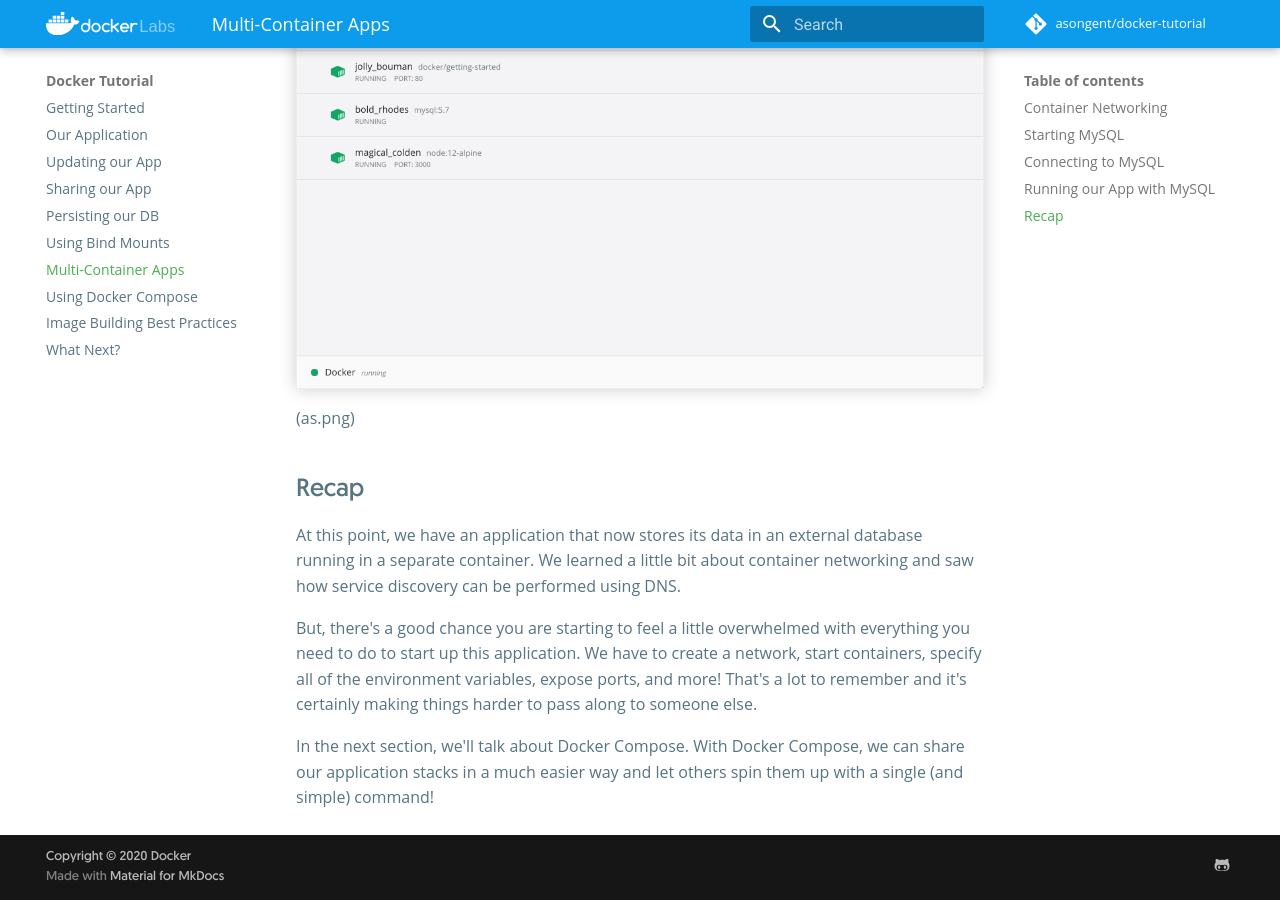
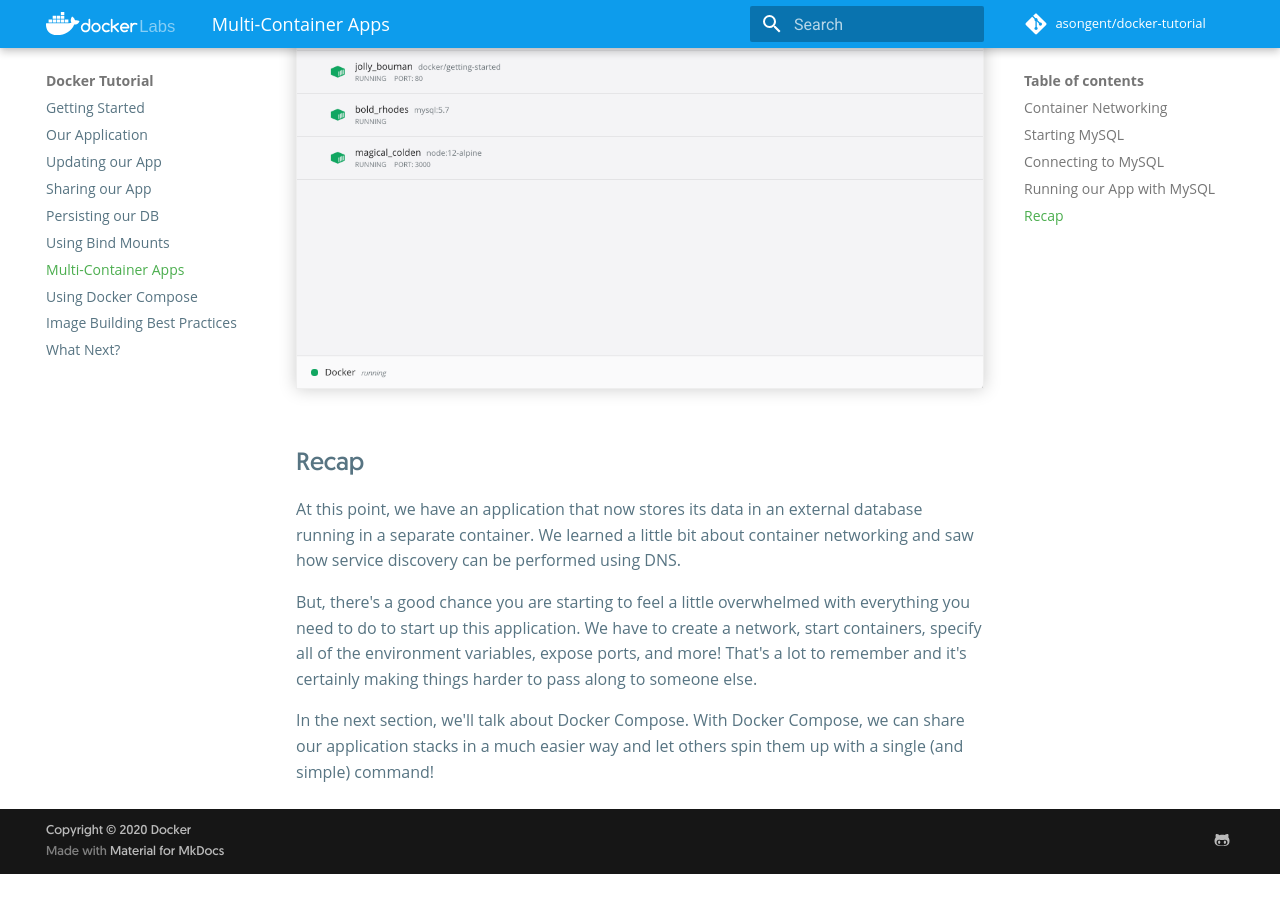
Before and after one commit to asongent/docker-tutorial, an MkDocs documentation site: the page built from docs/tutorial/multi-container-apps/index.md, in a window 1280 px wide and 900 px high, scrolled down 5632 px. Built offline with MkDocs 1.6.1 and Material for MkDocs 9.7.7, drawn with Linux system fonts in a browser that asks for light colours; comment, search, counter and statistics services are not loaded; after the commit the page ends 6506 px from its top, so only the background shows below that.

Commit message:
app updated

```diff
--- a/docs/tutorial/multi-container-apps/index.md
+++ b/docs/tutorial/multi-container-apps/index.md
@@ -244,7 +244,7 @@ With all of that explained, let's start our dev-ready container!
 If you take a quick look at the Docker Dashboard, you'll see that we have two app containers running. But, there's
 no real indication that they are grouped together in a single app. We'll see how to make that better shortly!
 
-![Docker Dashboard showing two ungrouped app containers](dashboard-multi-container-app.png) (as.png)
+![Docker Dashboard showing two ungrouped app containers](dashboard-multi-container-app.png)
 
 ## Recap
 
```
Also changed, not shown: docs/tutorial/multi-container-apps/as.png (deleted).
